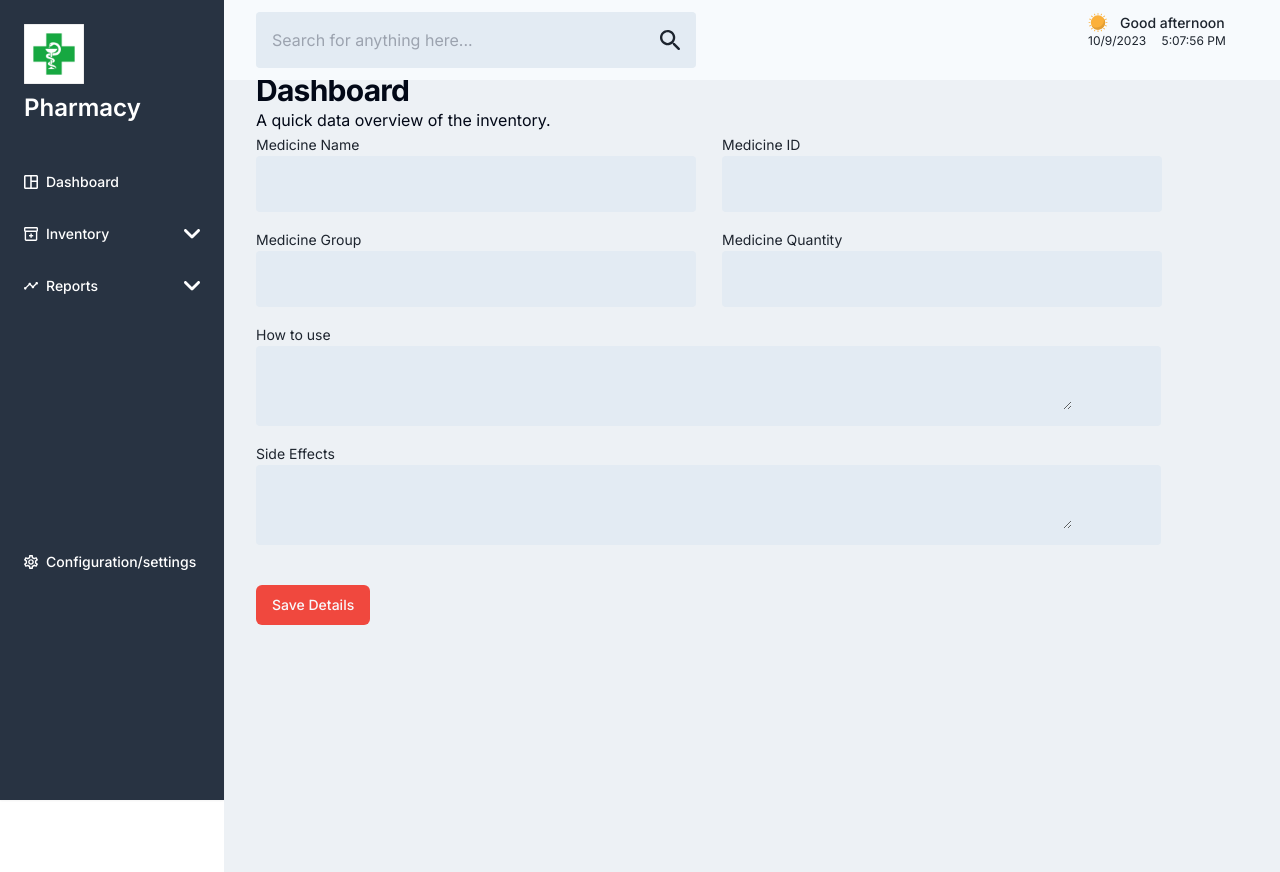
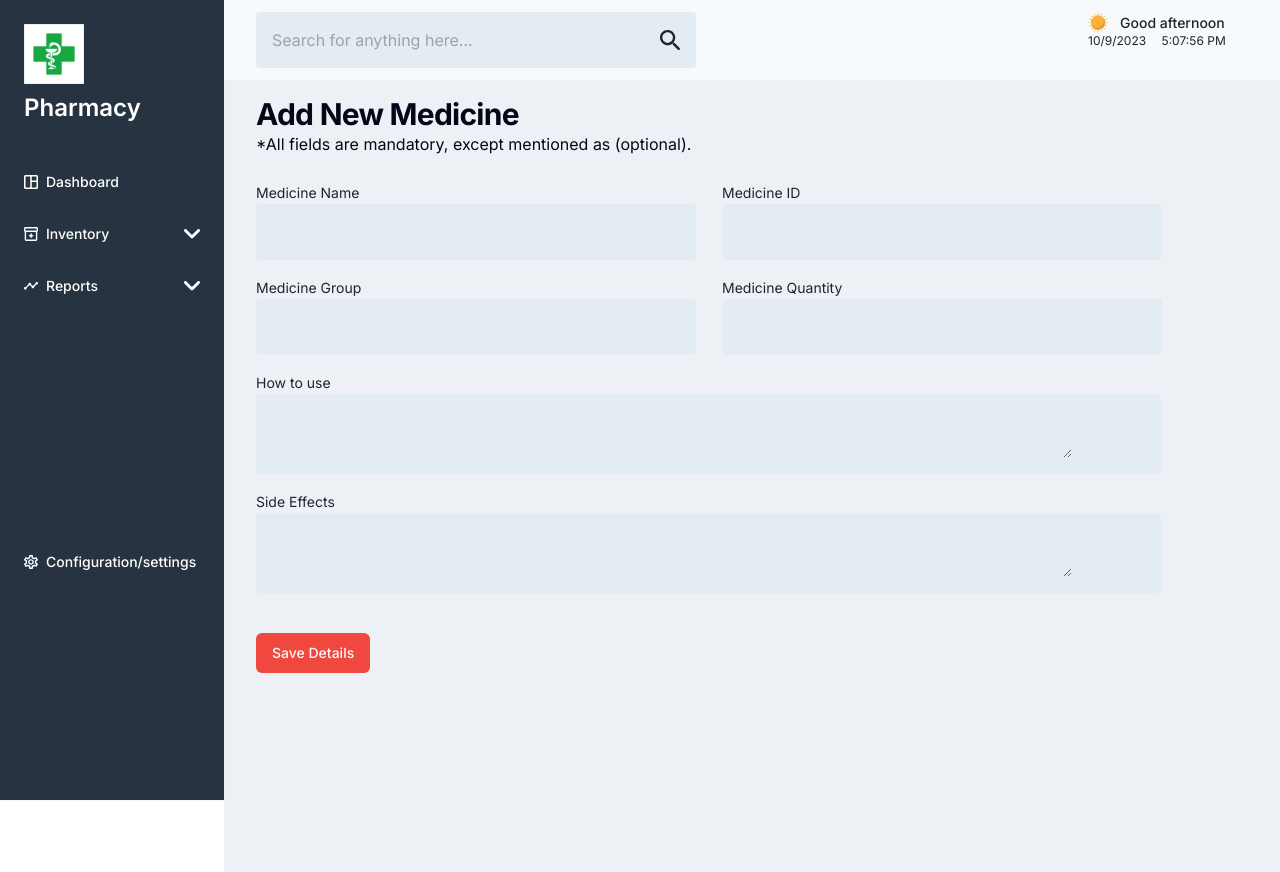
Before and after one commit to valentina-buoro/health-management-system, a Next.js app: page /list-of-medicines/add-medicine in a window 1280 px wide. Built offline with nearby package versions, Linux system fonts and the light colour scheme.

Commit message:
minor fixes

```diff
--- a/app/(group)/_components/sideItems.tsx
+++ b/app/(group)/_components/sideItems.tsx
@@ -92,7 +92,7 @@ const SidebarItems = ({
           className={cn(
             "flex items-center   text-white  text-sm font-[500] pl-12 transition-all hover:text-white hover:bg-slate-300/20",
             isActive2 &&
-              "text-white bg-sky-200/20 hover:bg-sky-200/20 hover:text-white"
+              "text-white bg-sky-200/20 hover:bg-sky-200/20 hover:text-white hover:cursor-pointer"
           )}
         >
           <div className="flex items-center gap-x-2 py-4 justify-between">
--- a/app/(group)/inventory/page.tsx
+++ b/app/(group)/inventory/page.tsx
@@ -39,9 +39,9 @@ const Inventory: React.FC = () => {
   ];
 
   return (
-    <>
+    <div className="h-screen bg-[#EDF1F5]">
 
-        <div className="flex-1 space-y-4 bg-[#EDF1F5]  p-8 pt-[30px]">
+        <div className="flex-1 space-y-4  p-8 pt-[30px]">
         <div className=" flex justify-between items-center space-y-2">
           <div>
             <h2 className="text-3xl font-bold tracking-tight">
@@ -57,14 +57,14 @@ const Inventory: React.FC = () => {
         </div>
         </div>
 
-        <div className="flex flex-wrap justify-between bg-[#EDF1F5] pb-[30px]">
+        <div className="flex flex-wrap  pb-[30px]">
           {cards.map((card, index) => (
             <SmallCard key={card.id} card={card} />
           ))}
         </div>
 
 
-    </>
+    </div>
   );
 };
 
--- a/app/(group)/list-of-medicines/add-medicine/page.tsx
+++ b/app/(group)/list-of-medicines/add-medicine/page.tsx
@@ -11,7 +11,6 @@ interface Props {
 const Basic = ({ email }: Props) => {
   return (
     <div>
-
       <Formik
         initialValues={{ email: "", password: "" }}
         validate={(values) => {
@@ -46,12 +45,12 @@ const Basic = ({ email }: Props) => {
             onSubmit={handleSubmit}
             className="flex-1 bg-[#EDF1F5] h-screen  px-8 "
           >
-            <div className=" flex justify-between items-center space-y-2">
-        <div>
-          <h2 className="text-3xl font-bold tracking-tight">Dashboard</h2>
-          <p>A quick data overview of the inventory.</p>
-        </div>
-      </div>
+            <div className=" flex justify-between items-center py-6">
+              <div>
+                <h2 className="text-3xl font-bold tracking-tight">Add New Medicine</h2>
+                <p>*All fields are mandatory, except mentioned as (optional).</p>
+              </div>
+            </div>
             <div className="flex items-center gap-[26px] mb-[15px]">
               <div>
                 <label
@@ -180,7 +179,11 @@ const Basic = ({ email }: Props) => {
             {/*<button type="submit" disabled={isSubmitting}>
               Submit
       </button>*/}
-            <Button type="submit" disabled={isSubmitting} className="bg-[#F0483E] flex items-center justify-center mt-10">
+            <Button
+              type="submit"
+              disabled={isSubmitting}
+              className="bg-[#F0483E] flex items-center justify-center mt-10"
+            >
               Save Details
             </Button>
           </form>
```
